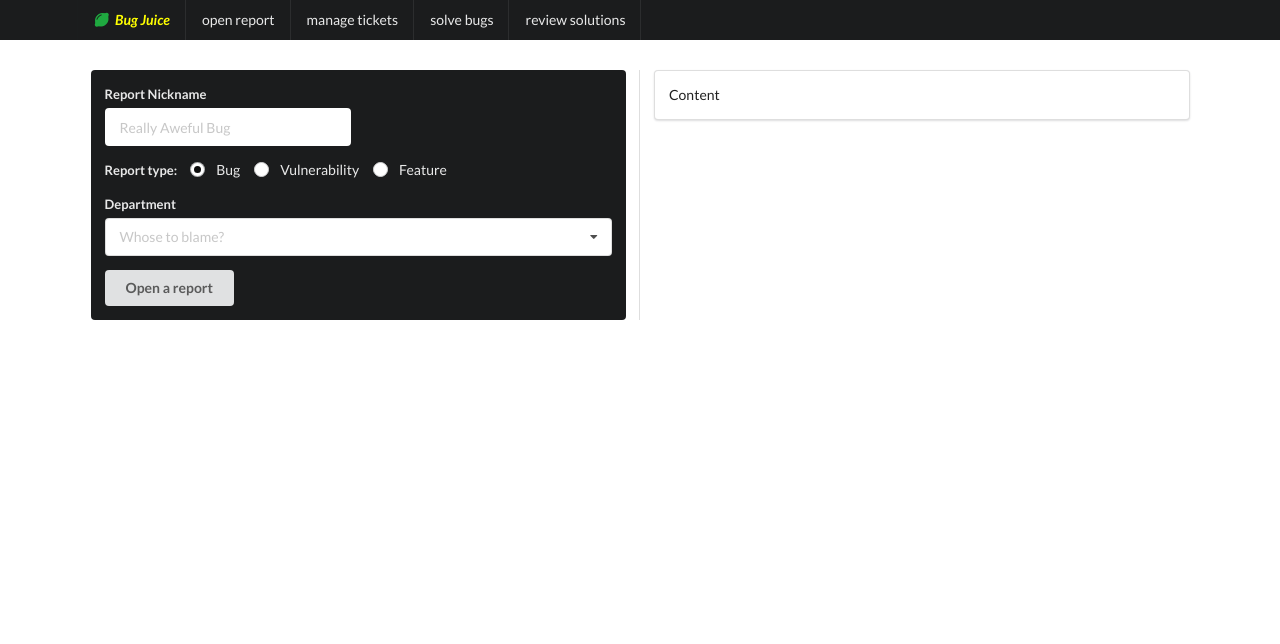
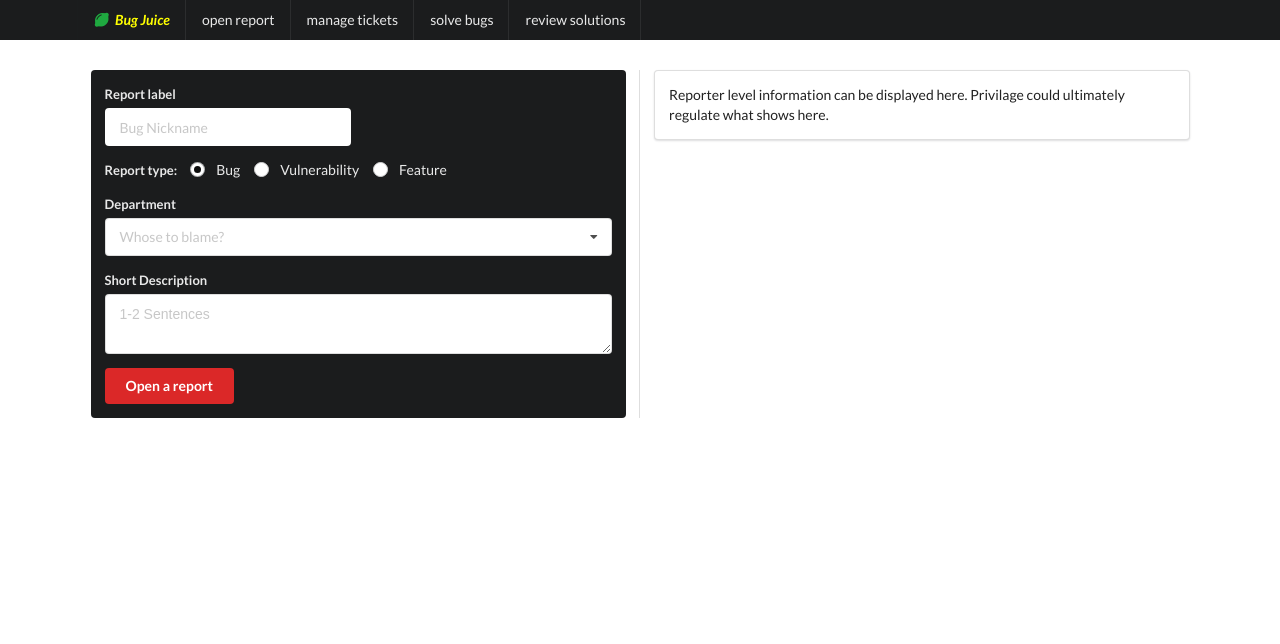
Before and after one commit to exinmusic/bug-juice, a Django app: page /submit in a window 1280 px wide. Shown: the top 644 px of the page. Run offline with Django 3.2, Linux system fonts and the light colour scheme; some libraries are stand-ins or nearby versions.

Commit message:
Post working! No DB connection though.
Post works, and shows in logs. Connecting to db next!

```diff
--- a/mysite/tickets/templates/tickets/submit.html
+++ b/mysite/tickets/templates/tickets/submit.html
@@ -8,30 +8,32 @@
     <div class="row">
       <div class="column">
         <div class="ui inverted segment">
+          <form id="open_report" action="/submit" method="POST">
+          {% csrf_token %}
           <div class="ui inverted form">
             <div class="two fields">
               <div class="field">
-                <label>Report Nickname</label>
-                <input placeholder="Really Aweful Bug" type="text">
+                <label>Report label</label>
+                <input placeholder="Bug Nickname" type="text" name="nickname">
               </div>
             </div>
             <div class="inline fields">
               <label for="fruit">Report type:</label>
               <div class="field">
                 <div class="ui radio checkbox">
-                  <input type="radio" name="rtype" checked="" tabindex="0" class="hidden">
+                  <input type="radio" name="report_type" checked="" tabindex="0" class="hidden" value="bug">
                   <label>Bug</label>
                 </div>
               </div>
               <div class="field">
                 <div class="ui radio checkbox">
-                  <input type="radio" name="rtype" tabindex="1" class="hidden">
+                  <input type="radio" name="report_type" tabindex="1" class="hidden" value="vuln">
                   <label>Vulnerability</label>
                 </div>
               </div>
               <div class="field">
                 <div class="ui radio checkbox">
-                  <input type="radio" name="rtype" tabindex="2" class="hidden">
+                  <input type="radio" name="report_type" tabindex="2" class="hidden" value="feat">
                   <label>Feature</label>
                 </div>
               </div>
@@ -41,23 +43,32 @@
 
               <label>Department</label>
               <div class="ui selection dropdown">
-                  <input type="hidden" name="gender">
+                  <input type="hidden" name="department">
                   <i class="dropdown icon"></i>
                   <div class="default text">Whose to blame?</div>
                   <div class="menu">
-                      <div class="item" data-value="1">Male</div>
-                      <div class="item" data-value="0">Female</div>
+                      <div class="item" data-value="3">Database</div>
+                      <div class="item" data-value="2">Styling</div>
+                      <div class="item" data-value="1">Front-end</div>
+                      <div class="item" data-value="0">Back-end</div>
                   </div>
               </div>
 
             </div>
 
-            <div class="ui submit button">Open a report</div>
+            <div class="field">
+              <label>Short Description</label>
+              <textarea placeholder="1-2 Sentences" rows="2" name="description"></textarea>
+            </div>
+
+            <button class="ui red submit button" type="submit">Open a report</button>
+
           </div>
+          </form>
         </div>
       </div>
       <div class="column">
-        <div class="ui segment">Content</div>
+        <div class="ui segment">Reporter level information can be displayed here. Privilage could ultimately regulate what shows here.</div>
       </div>
     </div>
   </div>
--- a/mysite/tickets/views.py
+++ b/mysite/tickets/views.py
@@ -1,10 +1,23 @@
 from django.shortcuts import render
 from django.http import HttpResponse
 from . import models
+from datetime import datetime
 
 def tickets(request):
     reports = models.Report.objects.all().values()
     return render(request, "tickets/tickets.html", {"reports":reports})
 
 def submit(request):
-    return render(request, "tickets/submit.html")
+    if request.method == "POST":
+        TIME_POSTED = datetime.now()
+        report_data = {}
+        report_data['nickname'] = request.POST.get('nickname')
+        report_data['report_type'] = request.POST.get('report_type')
+        report_data['department'] = request.POST.get('department')
+        report_data['description'] = request.POST.get('description')
+        report_data['time_reported'] = TIME_POSTED.strftime("%m/%d/%Y, %H:%M:%S")
+        report_data['reporter'] = 'default_dev'
+        print(report_data)
+        return render(request, "tickets/submit.html")
+    else:
+        return render(request, "tickets/submit.html")
```
